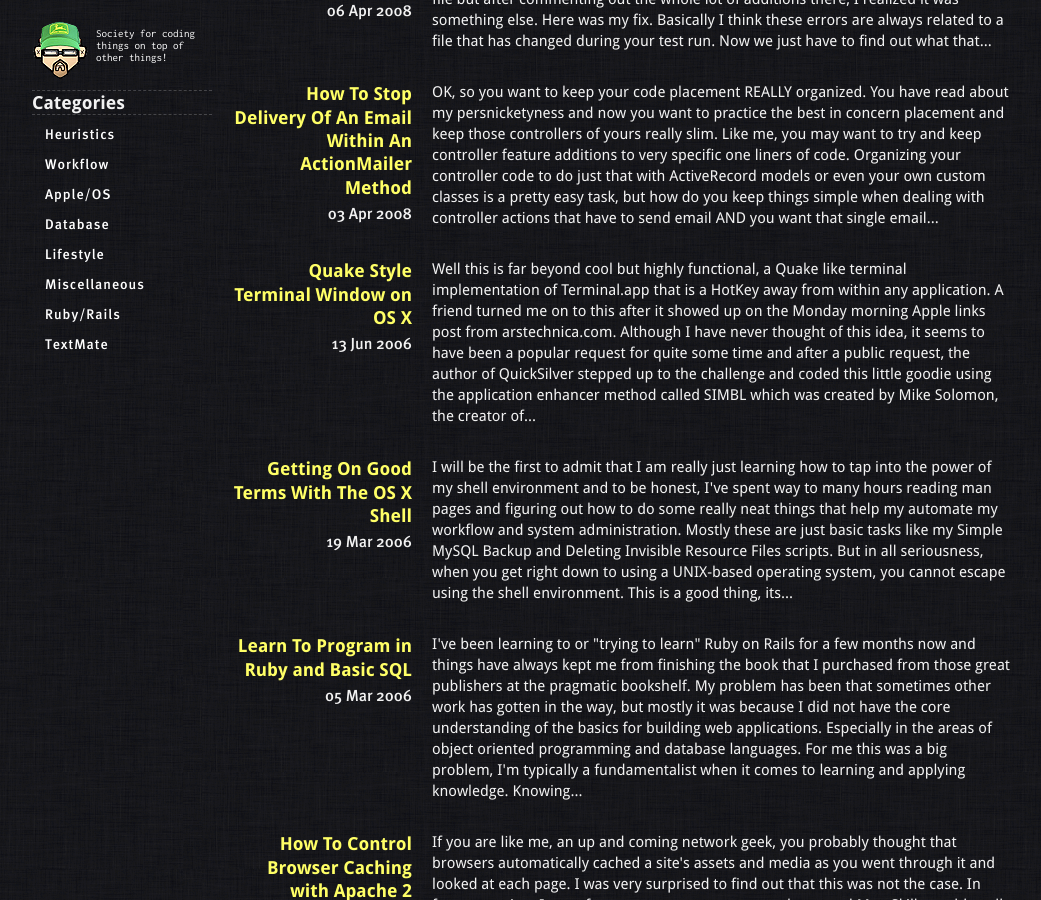
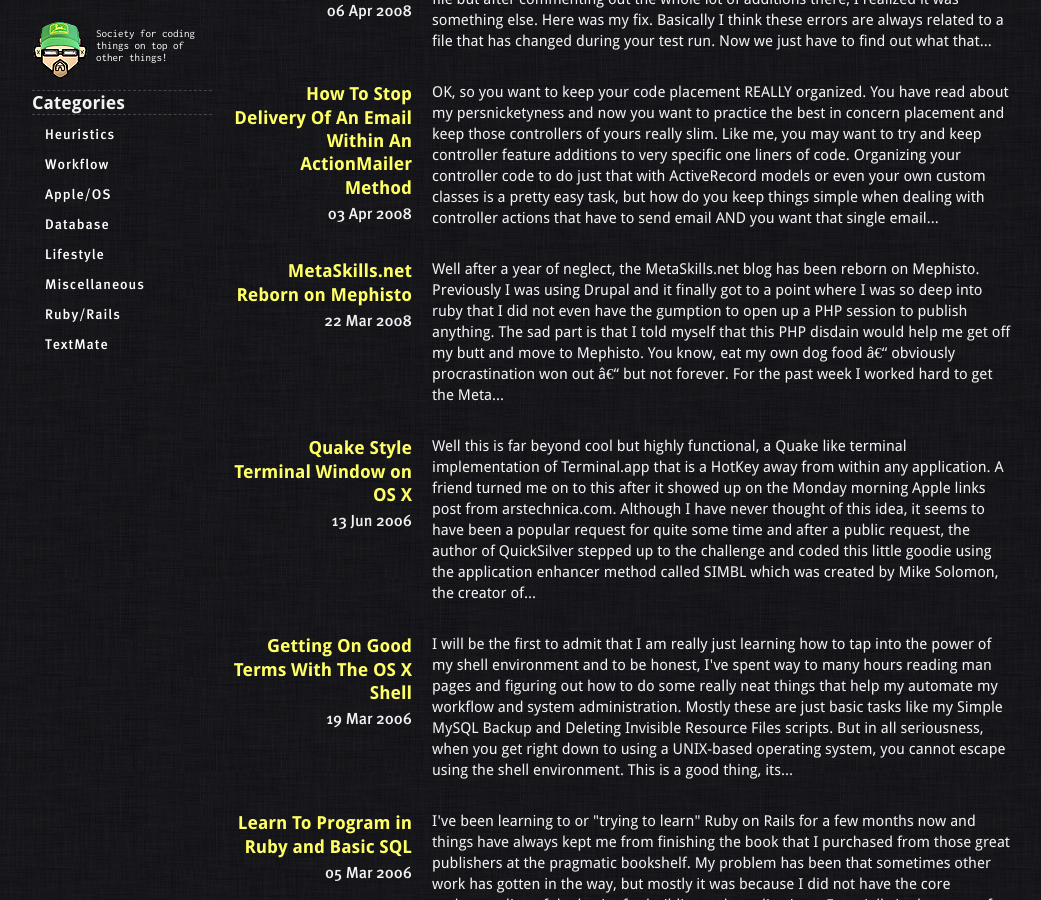
Before and after one commit to codefriendly/metaskills.net, a Jekyll site: the page built from categories/heuristics.html, in a window 1280 px wide and 900 px high, scrolled down 6697 px. Shown: the whole window, without its empty margins (118-1159 px from the left). Built offline with Jekyll 4.4.1, drawn with Linux system fonts in a browser that asks for light colours.

Commit message:
Forgot mephisto article.

```diff
--- a/_posts2do/2008-03-22-metaskills-net-reborn-on-mephisto.html
+++ b/_posts/2008-03-22-metaskills-net-reborn-on-mephisto.html
@@ -4,10 +4,10 @@
 disqus_id: /2008/3/22/metaskills-net-reborn-on-mephisto
 categories:
   - heuristics
+  - ruby-rails
 ---
 
-
-<p><img src="/files/metatheme/meta_drax2.png" alt="Drax" style="float:left;margin-right:4px;" />Well after a year of neglect, the MetaSkills.net blog has been <a href="/meta-theme-for-mephisto">reborn on Mephisto</a>. Previously I was using Drupal and it finally got to a point where I was so deep into ruby that I did not even have the gumption to open up a PHP session to publish anything. The sad part is that I told myself that this PHP disdain would help me get off my butt and move to Mephisto. You know, eat my own dog food â€“ obviously procrastination won out â€“ but not forever. For the past week I worked hard to get the Meta theme for Drupal converted to Mephisto. You can use this theme yourself if you want, the source is available on <a href="http://github.com/metaskills/metatheme/tree/master">my github</a> and I am making updates often. Heck... feel free to fork the project and make some changes or let me know if you want me to incorporate them into mine.</p>
+<p><img src="/assets/drax.png" alt="Drax" class="floatr ml20" /> Well after a year of neglect, the MetaSkills.net blog has been <a href="/meta-theme-for-mephisto">reborn on Mephisto</a>. Previously I was using Drupal and it finally got to a point where I was so deep into ruby that I did not even have the gumption to open up a PHP session to publish anything. The sad part is that I told myself that this PHP disdain would help me get off my butt and move to Mephisto. You know, eat my own dog food â€“ obviously procrastination won out â€“ but not forever. For the past week I worked hard to get the Meta theme for Drupal converted to Mephisto. You can use this theme yourself if you want, the source is available on <a href="http://github.com/metaskills/metatheme/tree/master">my github</a> and I am making updates often. Heck... feel free to fork the project and make some changes or let me know if you want me to incorporate them into mine.</p>
 
 <p>Here are a few things that I liked about rewriting the Meta theme for Mephisto. First, unlike Drupal, the administration of your Mephisto blog is not inline, but all tucked away in a private admin section. When you make a theme in Drupal, you are burdened to to the task of coding all the admin CSS for the inline admin features. The Meta theme had over 500 lines of CSS just for the Drupal administration. That is all gone and I love keeping theme code focused on doing nothing but presenting the "user" experience.</p>
 
```
Also changed, not shown: assets/drax.png (added).
